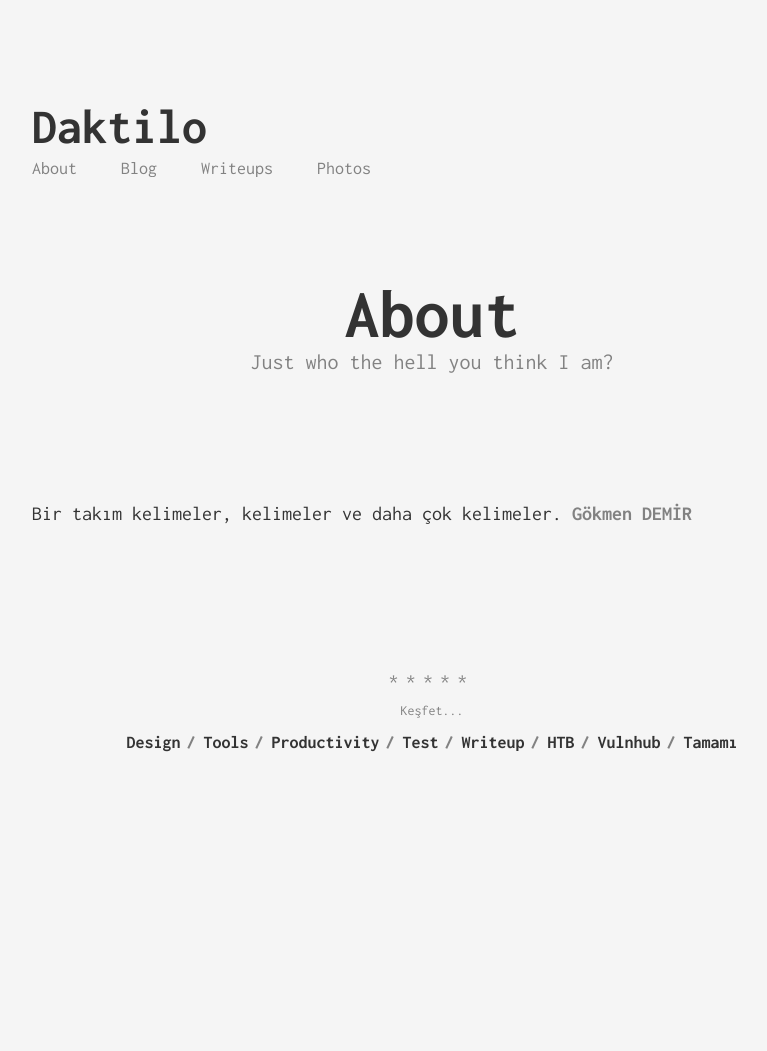
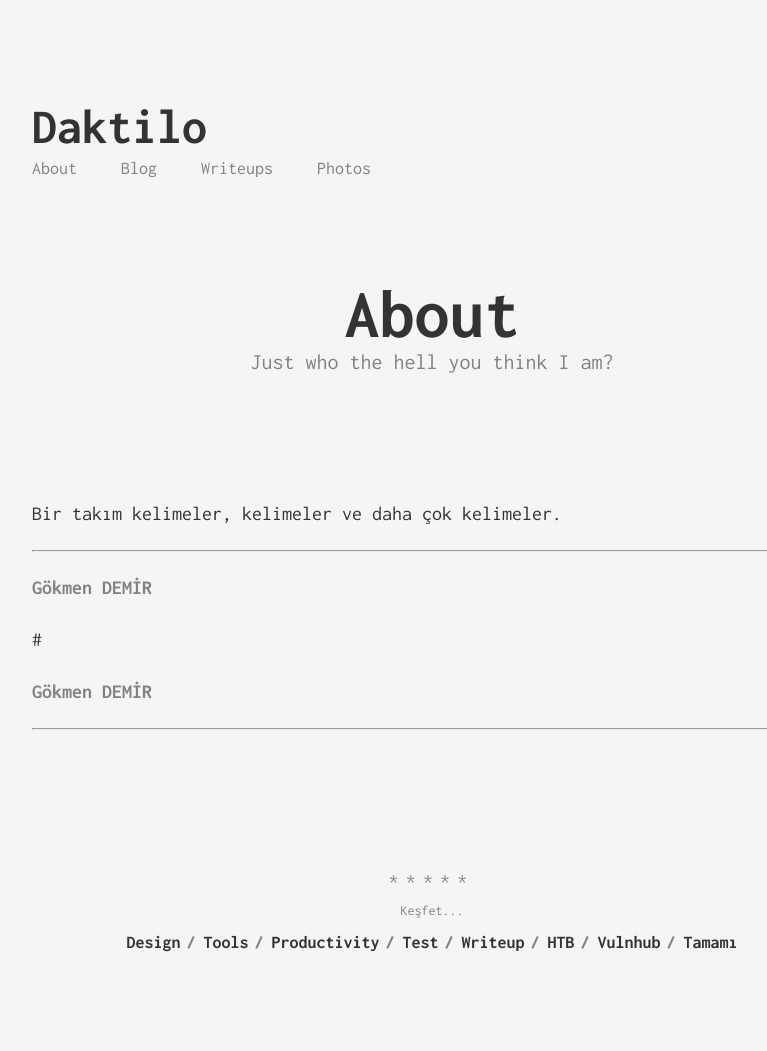
Before and after one commit to JohnGkmn/JohnGkmn.github.io, a Jekyll site: the page built from about.md, in a window 1280 px wide. Shown: the whole page, without its empty margins (208-975 px from the left). Built offline with Jekyll 4.4.1, drawn with Linux system fonts in a browser that asks for light colours; before the commit the page ends 900 px from its top, so only the background shows below that.

Commit message:
Update about.md
Alt çizgi denemesi

```diff
--- a/about.md
+++ b/about.md
@@ -6,4 +6,13 @@ permalink: /about/
 ---
 
 Bir takım kelimeler, kelimeler ve daha çok kelimeler.
+
+___
 [Gökmen DEMİR](https://johnGkmn.github.io)
+
+
+#
+
+[Gökmen DEMİR](https://johnGkmn.github.io)
+
+___
```
